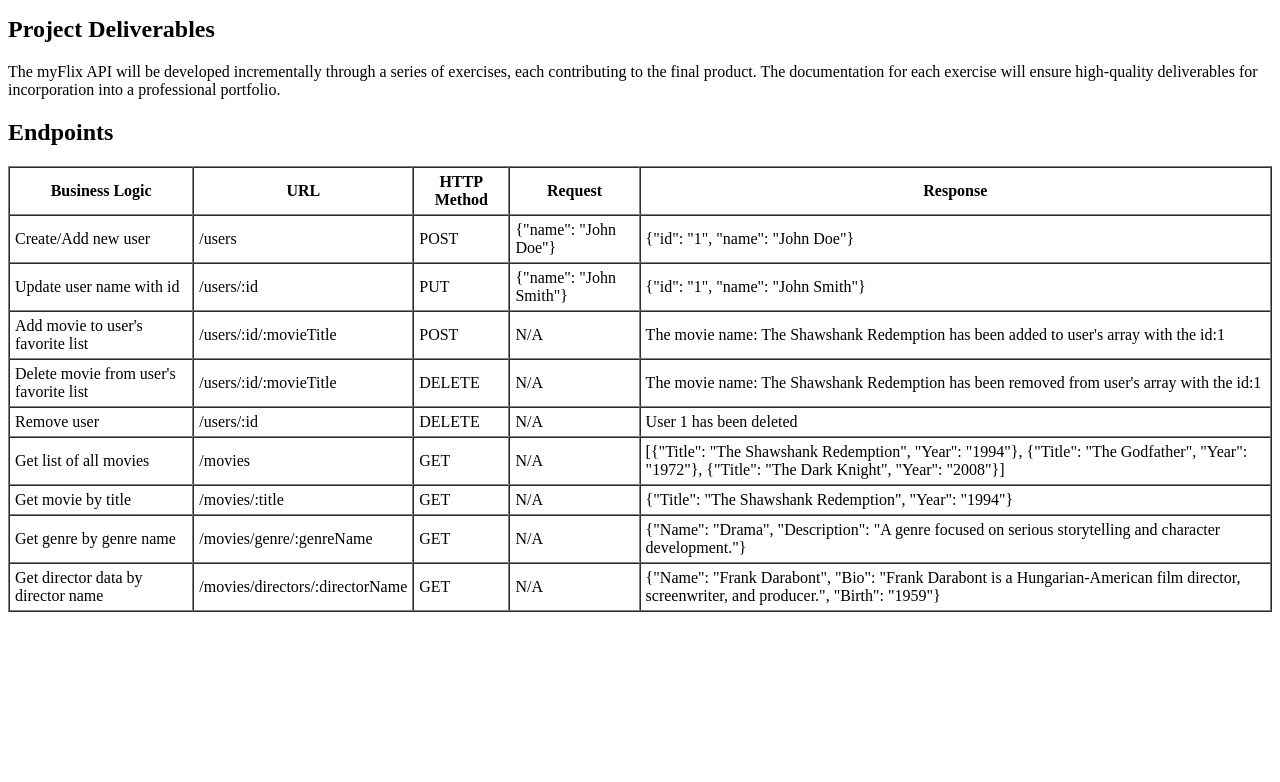
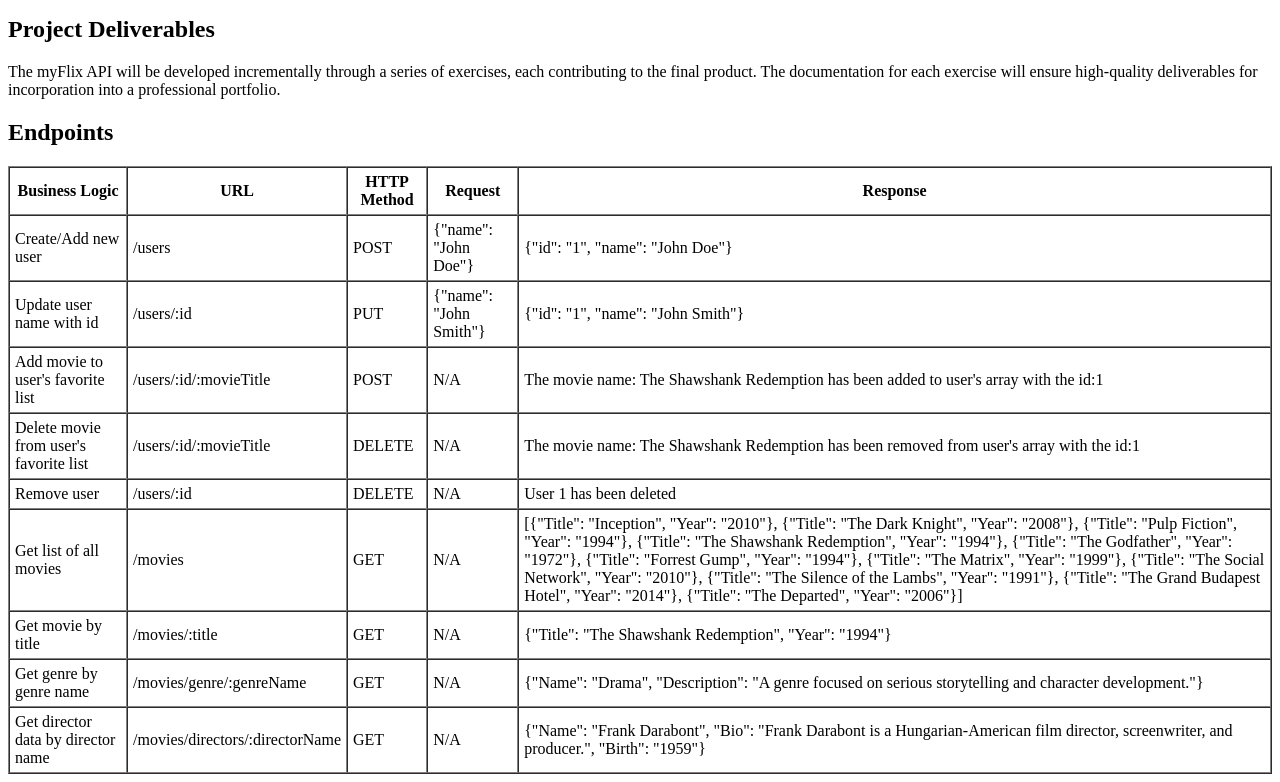
Before and after one commit to ramtinteymouri/my-flix, a website: page public/documentation.html in a window 1280 px wide. Shown: the part 1158-1940 px from the top of the page. Before the commit the page ends 1778 px from the top, so only its background shows below. Drawn offline with Linux system fonts and the light colour scheme.

Commit message:
updated the html based on the new db

```diff
--- a/public/documentation.html
+++ b/public/documentation.html
@@ -113,7 +113,7 @@
             <td>/movies</td>
             <td>GET</td>
             <td>N/A</td>
-            <td>[{"Title": "The Shawshank Redemption", "Year": "1994"}, {"Title": "The Godfather", "Year": "1972"}, {"Title": "The Dark Knight", "Year": "2008"}]</td>
+            <td>[{"Title": "Inception", "Year": "2010"}, {"Title": "The Dark Knight", "Year": "2008"}, {"Title": "Pulp Fiction", "Year": "1994"}, {"Title": "The Shawshank Redemption", "Year": "1994"}, {"Title": "The Godfather", "Year": "1972"}, {"Title": "Forrest Gump", "Year": "1994"}, {"Title": "The Matrix", "Year": "1999"}, {"Title": "The Social Network", "Year": "2010"}, {"Title": "The Silence of the Lambs", "Year": "1991"}, {"Title": "The Grand Budapest Hotel", "Year": "2014"}, {"Title": "The Departed", "Year": "2006"}]</td>
         </tr>
         <tr>
             <td>Get movie by title</td>
```
